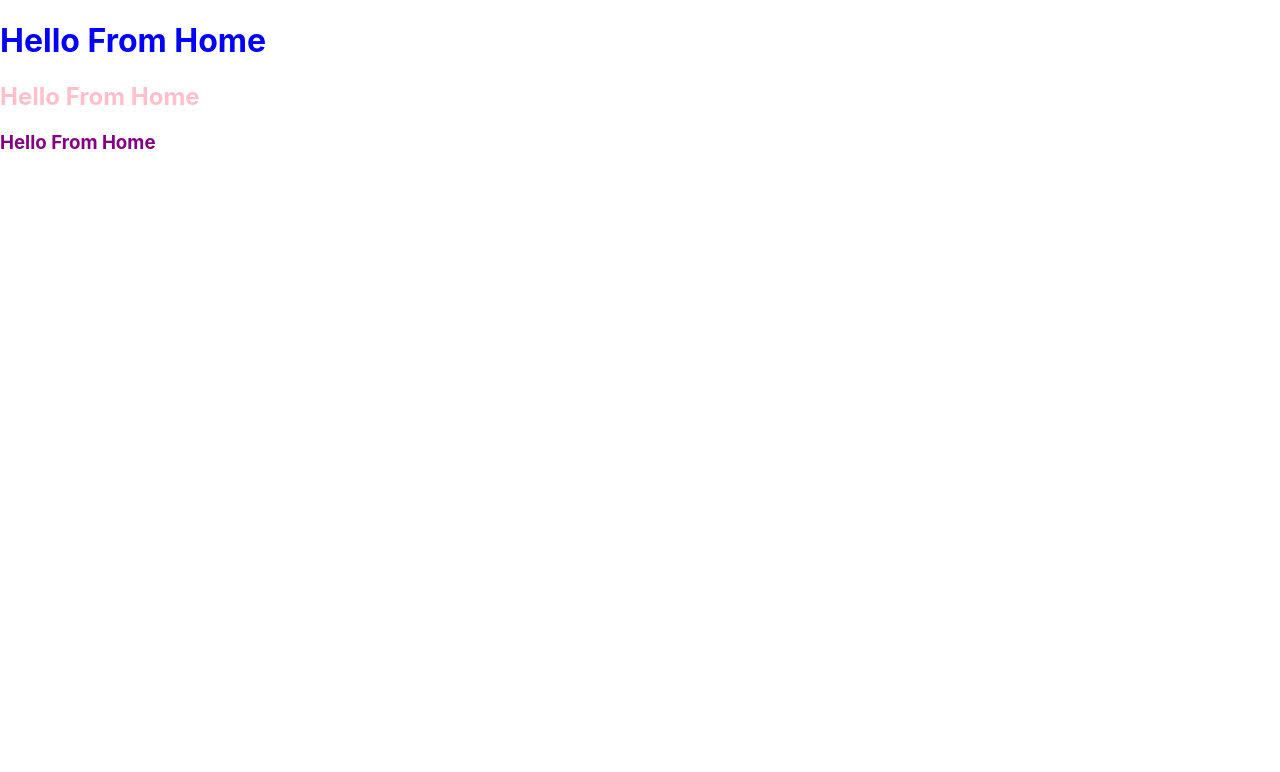
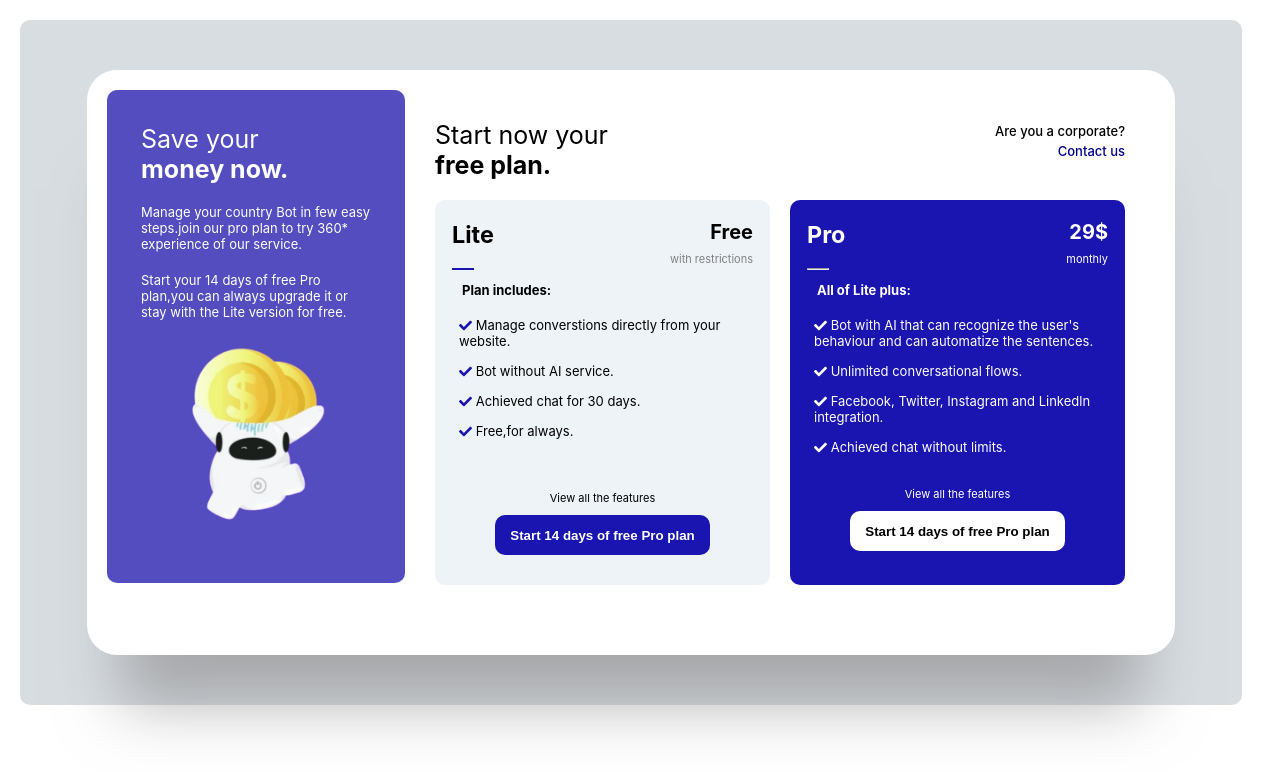
Before and after one commit to radhikatalwar/ReactTraining, a React (Create React App) app: page / in a window 1280 px wide. Shown: the top 772 px of the page. Built offline with nearby package versions, Linux system fonts and the light colour scheme.

Commit message:
assignment1 save your money

```diff
--- a/package.json
+++ b/package.json
@@ -3,6 +3,11 @@
   "version": "0.1.0",
   "private": true,
   "dependencies": {
+    "@fortawesome/fontawesome-svg-core": "^1.2.35",
+    "@fortawesome/free-solid-svg-icons": "^5.15.3",
+    "@fortawesome/react-fontawesome": "^0.1.14",
+    "@material-ui/core": "^4.11.4",
+    "@material-ui/icons": "^4.11.2",
     "@testing-library/jest-dom": "^5.12.0",
     "@testing-library/react": "^11.2.7",
     "@testing-library/user-event": "^12.8.3",
--- a/src/App.js
+++ b/src/App.js
@@ -1,13 +1,9 @@
 import React from "react";
-import Home from "./modules/home";
+import Assignment1 from "./modules/Assignment1";
 
 class App extends React.Component {
   render() {
-    return (
-      <div>
-        <Home />
-      </div>
-    );
+    return <Assignment1 />;
   }
 }
 
--- /dev/null
+++ b/src/modules/Assignment1/Component/Left.jsx
@@ -0,0 +1,22 @@
+import React from "react";
+
+class Left extends React.Component {
+    render() {
+        return (
+            <div className={"leftContainer"}>
+                <p className={"saveYourMoney"}>Save your <span className="bold">money now.</span></p><br/>
+                <p className={"small"}>Manage your country Bot in few easy steps.join our pro plan to try 360* experience of our service.
+    </p>
+                <br />
+                <p className={"small"}>Start your 14 days of free Pro plan,you can always upgrade it or stay with the Lite version for free.
+    </p>
+    <div className={"leftImage"}>
+                <img src={"./images/picture.png"} width={"140px"}alt="" />
+                </div>
+            </div >
+
+        );
+    }
+}
+
+export default Left;
--- /dev/null
+++ b/src/modules/Assignment1/Component/Lite.jsx
@@ -0,0 +1,36 @@
+import React from "react";
+import { FontAwesomeIcon } from '@fortawesome/react-fontawesome'
+import { faCheck } from '@fortawesome/free-solid-svg-icons'
+
+class Lite extends React.Component {
+  render() {
+    return (
+      <div className={"lite"}>
+        <div class={"liteTop"}>
+          <h3 className={"liteHeading"}>Lite</h3>
+          <div className={"cost"}>
+            <h4>Free</h4>
+            <span>with restrictions</span>
+          </div>
+        </div>
+        <div className="horLine"></div>
+        <div className={"listDetails"}>
+          <h5>Plan includes:</h5>
+          <ul>
+            <li><FontAwesomeIcon icon={faCheck} color="#1a15b1" />  Manage converstions directly from your website.</li>
+            <li><FontAwesomeIcon icon={faCheck} color="#1a15b1" />  Bot without AI service.</li>
+            <li><FontAwesomeIcon icon={faCheck} color="#1a15b1" />  Achieved chat for 30 days.</li>
+            <li><FontAwesomeIcon icon={faCheck} color="#1a15b1" />  Free,for always.</li>
+          </ul>
+        </div>
+        <br />
+        <div className={"startButton"}>
+          <p>View all the features</p>
+          <button id="buttonLite">Start 14 days of free Pro plan</button>
+        </div>
+      </div>
+    );
+  }
+}
+
+export default Lite;
--- /dev/null
+++ b/src/modules/Assignment1/Component/MainContainer.jsx
@@ -0,0 +1,25 @@
+import React, { Component } from "react";
+import "../index.css";
+import Left from "./Left";
+import Lite from "./Lite";
+import Pro from "./Pro";
+import RightUpper from "./RightUpper";
+
+class MainContanier extends Component {
+  render() {
+    return (
+      <div className={"mainContainer"}>
+        <Left />
+        <div className={"rightContainer"}>
+          <RightUpper />
+          <div className={"rightBottomContainer"}>
+            <Lite />
+            <Pro />
+          </div>
+        </div>
+      </div>
+    );
+  }
+}
+
+export default MainContanier;
--- /dev/null
+++ b/src/modules/Assignment1/Component/Pro.jsx
@@ -0,0 +1,37 @@
+import React from "react";
+import { FontAwesomeIcon } from '@fortawesome/react-fontawesome'
+import { faCheck } from '@fortawesome/free-solid-svg-icons'
+
+class Pro extends React.Component {
+  render() {
+    return (
+      <div className={"pro"}>
+        <div class={"proTop"}>
+          <h3 className={"proHeading"}>Pro</h3>
+          <div className={"cost"}>
+            <h4>29$</h4>
+            <span>monthly</span>
+          </div>
+        </div>
+        <hr />
+        <div class={"listDetails"}>
+          <h5>All of Lite plus:</h5>
+          <ul>
+            <li><FontAwesomeIcon icon={faCheck} color="white" />   Bot with AI that can recognize the user's behaviour and can
+              automatize the sentences.
+            </li>
+            <li><FontAwesomeIcon icon={faCheck} color="white" />  Unlimited conversational flows.</li>
+            <li><FontAwesomeIcon icon={faCheck} color="white" />  Facebook, Twitter, Instagram and Linkedln integration.</li>
+            <li><FontAwesomeIcon icon={faCheck} color="white" />  Achieved chat without limits.</li>
+          </ul>
+        </div>
+        <div className={"startButton"}>
+          <p>View all the features</p>
+          <button id="buttonPro">Start 14 days of free Pro plan</button>
+        </div>
+      </div>
+    );
+  }
+}
+
+export default Pro;
--- /dev/null
+++ b/src/modules/Assignment1/Component/RightUpper.jsx
@@ -0,0 +1,17 @@
+import React from "react";
+
+class RightUpper extends React.Component {
+    render() {
+        return (
+            <div className={"rightUpperContainer"}>
+                <p className={"startNow"}>Start now your <span className={"bold"}>free plan.</span></p>
+                <div className={"corporate"}>
+                <span>Are you a corporate?  </span><br/>
+                <a href="#">Contact us</a>
+                </div>
+            </div>
+        );
+    }
+}
+
+export default RightUpper;
--- /dev/null
+++ b/src/modules/Assignment1/index.css
@@ -0,0 +1,166 @@
+* {
+  margin: 0;
+  padding: 0;
+}
+
+:root{
+  --gray:#d8dde2;
+  --light-gray :#eef3f7;
+  --purple:#534dc0;
+  --blue:#1a15b1;
+
+}
+.homeContainer {
+  width: 85vw;
+  height: max-content;
+  background-color: var(--gray);
+  margin: 20px;
+  padding: 50px 67px;
+  border-radius: 10px;
+}
+.mainContainer {
+  background-color: white;
+  display: flex;
+  padding: 20px;
+  border-radius: 30px;
+  box-shadow: 0px 84px 58px -34px rgba(131, 128, 128, 0.57);
+}
+.leftContainer {
+  color: white;
+  background-color: var(--purple);
+  width: 25%;
+  padding: 34px;
+  border-radius: 10px;
+  height: fit-content;
+}
+.saveYourMoney {
+  font-size: 25px;
+  width: 80%;
+}
+.leftImage {
+  display: flex;
+  justify-content: center;
+  padding: 24px 0;
+}
+.rightContainer {
+  margin: 20px;
+  padding: 10px;
+  width: 75%;
+}
+.rightUpperContainer {
+  display: flex;
+  justify-content: space-between;
+}
+.startNow {
+  width: 7em;
+  font-size: 25px;
+}
+.corporate {
+  text-align: right;
+  font-weight: 500;
+}
+.corporate a,
+.corporate span {
+  font-size: 13px;
+}
+.corporate a {
+  color: darkblue;
+  text-decoration: none;
+}
+.rightUpperContainer p {
+  justify-self: flex-end;
+}
+
+.rightBottomContainer {
+  display: flex;
+}
+.horLine{
+  border: 1px solid var(--blue);
+  width: 20px;
+}
+hr{
+  width: 20px;
+}
+.listDetails h5 {
+  font-size: 13px;
+  padding: 12px 10px;
+}
+.listDetails li {
+  font-size: 13px;
+  padding: 7px;
+  list-style-type: none;
+}
+#tickBlue{
+  padding: 10px;
+  color: var(--blue);
+}
+#tickWhite{
+  padding: 10px;
+  color: white;
+}
+.lite {
+  background-color: var(--light-gray);
+  width: 50%;
+  border-radius: 10px;
+  padding: 20px 17px;
+  margin: 20px 10px 20px 0;
+}
+.liteTop {
+  display: flex;
+  justify-content: space-between;
+  font-size: 20px;
+}
+.liteTop span {
+  color: gray;
+  font-size: 11px;
+}
+.cost {
+  text-align: right;
+}
+.pro {
+  background-color: var(--blue);
+  width: 50%;
+  border-radius: 10px;
+  color: white;
+  margin: 20px 0 20px 10px;
+  padding: 20px 17px;
+}
+.proTop {
+  display: flex;
+  justify-content: space-between;
+  font-size: 20px;
+}
+.proTop span {
+  font-size: 11px;
+}
+.startButton {
+  text-align: center;
+  margin-top: 25px;
+}
+.startButton p {
+  font-size: 11px;
+}
+button {
+  border-radius: 10px;
+  border: none;
+  outline: none;
+  height: 40px;
+  font-weight: bold;
+  cursor: pointer;
+  padding: 0 15px;
+  margin: 10px;
+}
+#buttonLite {
+  background-color: var(--blue);
+  color: white;
+}
+#buttonPro {
+  background-color: white;
+  color: black;
+}
+.small {
+  font-size: 13px;
+}
+.bold {
+  font-weight: bold;
+}
--- /dev/null
+++ b/src/modules/Assignment1/index.js
@@ -0,0 +1,15 @@
+import React, { Component } from "react";
+import "./index.css";
+import MainContanier from "./Component/MainContainer";
+
+class Assignment1 extends Component {
+  render() {
+    return (
+      <div className={"homeContainer"}>
+        <MainContanier />
+      </div>
+    );
+  }
+}
+
+export default Assignment1;
```
Also changed, not shown: public/images/picture.png (added), 1 other file (tests, documents, lock files or other folders).
